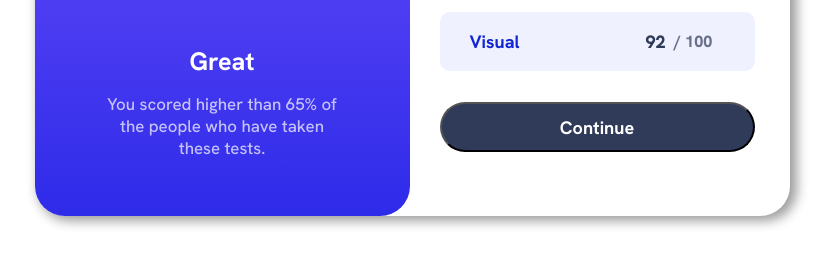
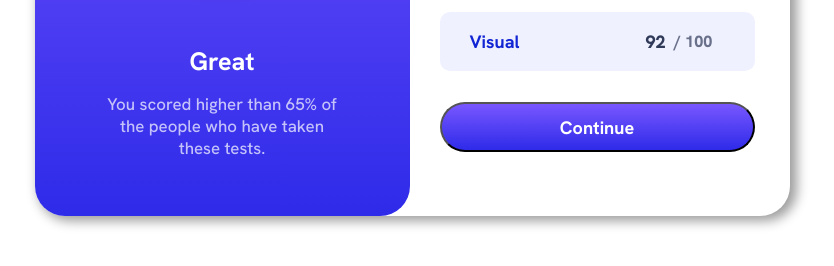
Before and after one commit to SharonXal/FEM-Result-Summary-Component, a plain HTML site: page index.html in a window 1280 px wide. In both pictures the pointer is over the button "Continue". Shown: the part 292-558 px from the top of the page, without its empty margins (228-1062 px from the left). Drawn offline with Linux system fonts and the light colour scheme.

Commit message:
Update Button hover property in style.css

```diff
--- a/style.css
+++ b/style.css
@@ -166,6 +166,10 @@ button{
     height: 50px;
     border-radius: 50px;
 }
+button:hover{
+    cursor: pointer;
+    background-image: linear-gradient(hsl(252, 100%, 67%), hsl(241, 81%, 54%));
+}
 
 @media (min-width: 750px){
 
```
